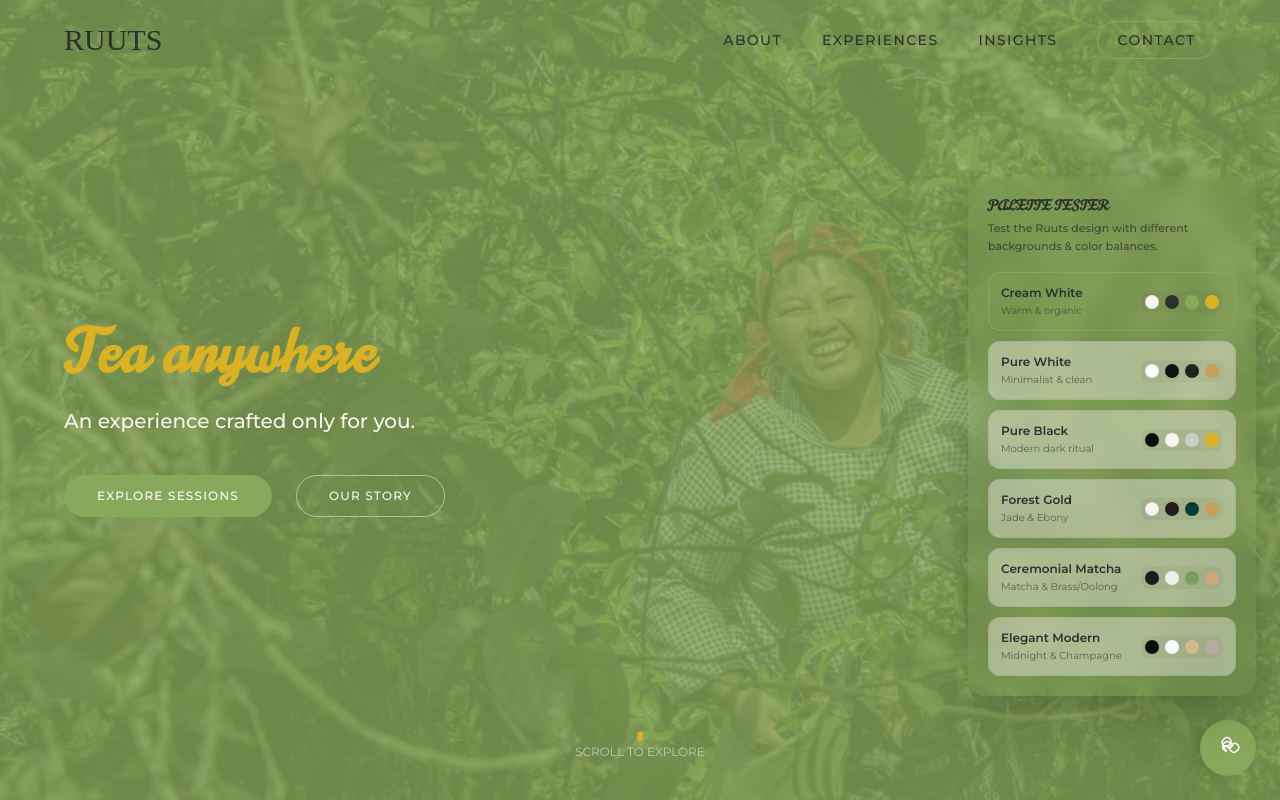
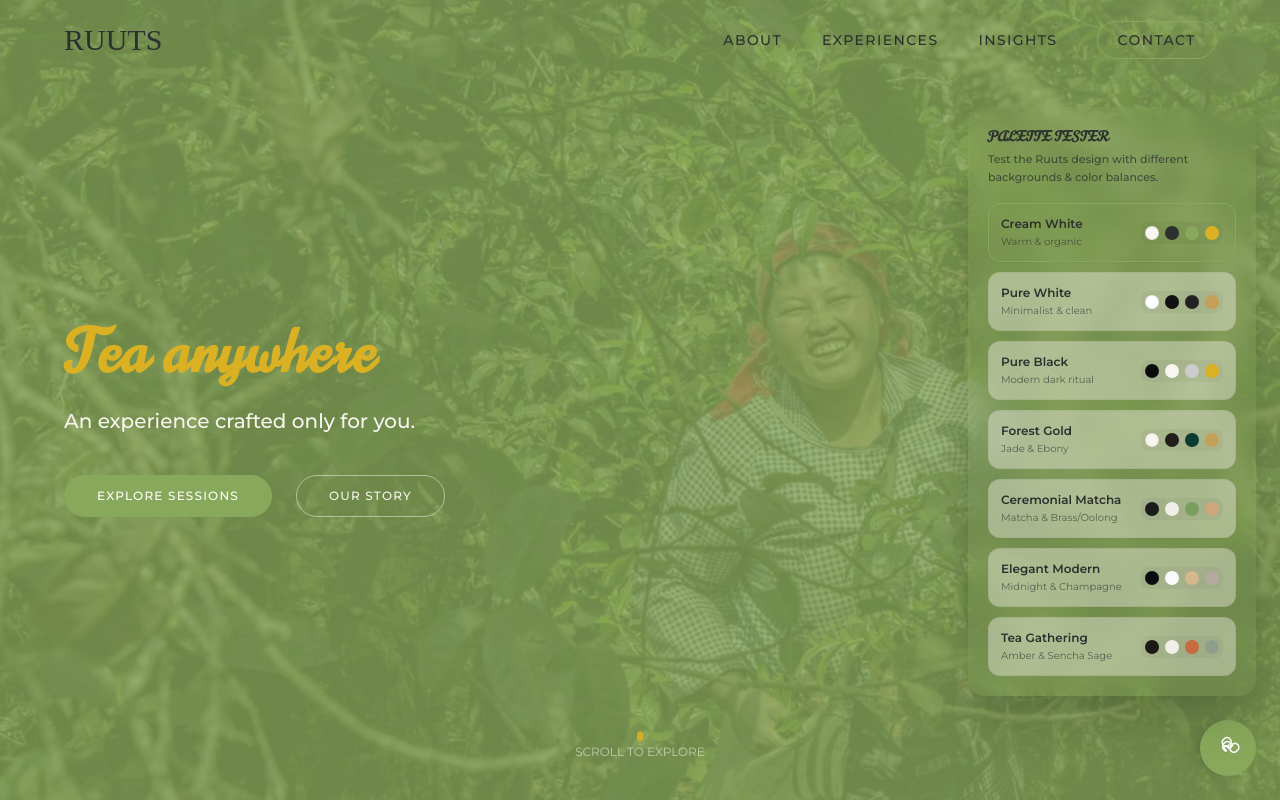
Before and after one commit to Didjecte/Ruuts, a Nuxt app: page / in a window 1280 px wide. Both pictures are taken after a click on the button "Theme Selector". Shown: the top 800 px of the page. Built offline with nearby package versions, Linux system fonts and the light colour scheme; a web font is replaced by a local one.

Commit message:
add: tea gathering

```diff
--- a/app/assets/css/main.css
+++ b/app/assets/css/main.css
@@ -161,6 +161,32 @@
     --border-inverse: 226 232 240;
   }
 
+  html.theme-gathering {
+    --background: 28 24 22;
+    --surface: 43 37 34;
+    --foreground: 242 238 233;
+    --muted: 156 142 136;
+    --border: 66 56 51;
+
+    --primary: 198 106 63;
+    --primary-hover: 173 88 48;
+    --primary-foreground: 255 255 255;
+
+    --secondary: 143 158 139;
+    --secondary-hover: 119 135 115;
+    --secondary-foreground: 28 24 22;
+
+    --accent: 227 172 68;
+    --accent-hover: 201 146 46;
+    --accent-foreground: 28 24 22;
+
+    --background-inverse: 250 246 240;
+    --surface-inverse: 255 255 255;
+    --foreground-inverse: 28 24 22;
+    --muted-inverse: 133 122 115;
+    --border-inverse: 222 214 206;
+  }
+
   /* Override color variables for dark containers */
   .dark {
     --background: var(--background-inverse);
--- a/app/components/ThemeSwitcher.vue
+++ b/app/components/ThemeSwitcher.vue
@@ -199,6 +199,29 @@
               <span class="w-3.5 h-3.5 rounded-full" style="background-color: #b4aaa0" title="Secondary"></span>
             </div>
           </button>
+
+          <!-- Tea Gathering Theme Button -->
+          <button
+            @click="setTheme('gathering')"
+            class="flex items-center justify-between p-3 rounded-xl border transition-all duration-300 text-left w-full hover:scale-[1.02]"
+            :class="[
+              activeTheme === 'gathering'
+                ? 'bg-primary/10 border-primary shadow-sm'
+                : 'bg-background/40 border-foreground/5 hover:border-primary/30'
+            ]"
+          >
+            <div class="flex flex-col gap-0.5">
+              <span class="text-xs font-semibold">Tea Gathering</span>
+              <span class="text-[10px] opacity-65">Amber & Sencha Sage</span>
+            </div>
+            <!-- Colors Preview -->
+            <div class="flex items-center gap-1.5 bg-foreground/5 p-1 rounded-lg">
+              <span class="w-3.5 h-3.5 rounded-full border border-foreground/10" style="background-color: #1c1816" title="Background"></span>
+              <span class="w-3.5 h-3.5 rounded-full" style="background-color: #f2eee9" title="Text"></span>
+              <span class="w-3.5 h-3.5 rounded-full" style="background-color: #c66a3f" title="Primary"></span>
+              <span class="w-3.5 h-3.5 rounded-full" style="background-color: #8f9e8b" title="Secondary"></span>
+            </div>
+          </button>
         </div>
       </div>
     </Transition>
@@ -218,7 +241,7 @@ const setTheme = (theme) => {
   localStorage.setItem('ruuts-theme', theme);
 
   const html = document.documentElement;
-  html.classList.remove('theme-white', 'theme-black', 'theme-forest', 'theme-matcha', 'theme-elegant');
+  html.classList.remove('theme-white', 'theme-black', 'theme-forest', 'theme-matcha', 'theme-elegant', 'theme-gathering');
 
   if (theme === 'white') {
     html.classList.add('theme-white');
@@ -230,6 +253,8 @@ const setTheme = (theme) => {
     html.classList.add('theme-matcha');
   } else if (theme === 'elegant') {
     html.classList.add('theme-elegant');
+  } else if (theme === 'gathering') {
+    html.classList.add('theme-gathering');
   }
 };
 
```
